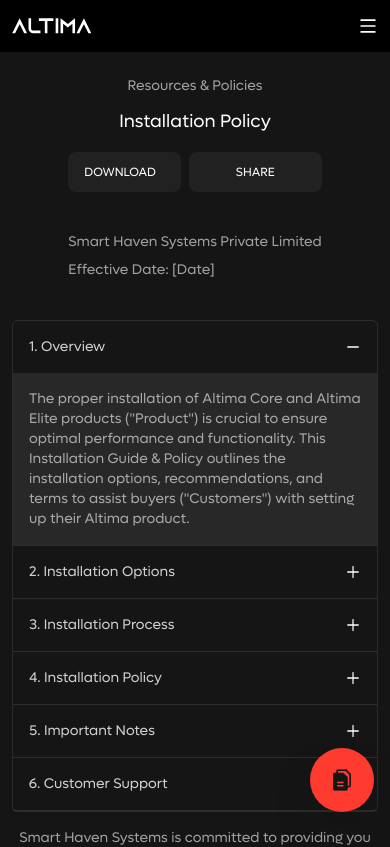
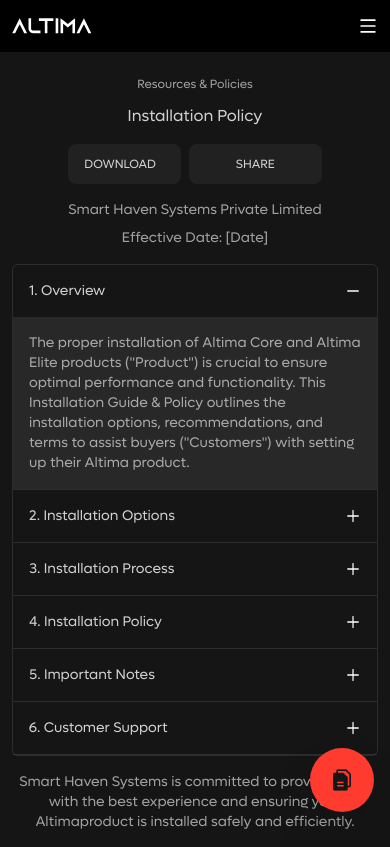
Before and after one commit to Dekatron322/altima, a Next.js app: page /installation-policy in a window 390 px wide. Shown: the top 847 px of the page. Built offline with nearby package versions, Linux system fonts and the light colour scheme.

Commit message:
installation policy

```diff
--- a/app/(auth)/installation-policy/page.tsx
+++ b/app/(auth)/installation-policy/page.tsx
@@ -208,20 +208,20 @@
     <section className="bg-black">
       <NewNav />
       <section id="specifications" className="paddings w-full   bg-[#151515] max-sm:px-3 xl:pt-32 ">
-        <div className="  w-full justify-between    xl:py-16">
+        <div className="  w-full justify-between">
           <div className="flex w-full items-center justify-center  gap-10 sm:flex">
             <div>
-              <p className="text-center   text-2xl  font-normal  text-[#FFFFFF99] max-sm:text-sm lg:text-2xl">
+              <p className="text-center   text-2xl  font-normal  text-[#FFFFFF99] max-xl:text-xs lg:text-2xl">
                 Resources & Policies
               </p>
-              <p className=" my-3 text-center  text-lg font-normal text-white  max-sm:my-3 md:text-xl md:leading-10 xl:text-3xl">
+              <p className=" my-3 text-center  text-lg font-normal text-[#ffffffcc] max-xl:text-base  max-sm:my-3 md:text-xl md:leading-10 xl:text-3xl">
                 Installation Policy
               </p>
 
               <div className="mt-4 flex w-full items-center justify-center gap-5 max-sm:gap-2 ">
                 <motion.a
                   href="/Altima Installation Guide & Policy.pdf"
-                  className="whitespace-nowrap rounded-lg bg-[#FFFFFF0D]   px-4 py-3 font-normal uppercase text-[#FFFFFF] max-sm:mb-3  max-sm:w-full max-sm:py-3 max-sm:text-xs "
+                  className="whitespace-nowrap rounded-lg bg-[#FFFFFF0D]   px-4 py-3 font-normal uppercase text-[#FFFFFFcc] max-sm:mb-3  max-sm:w-full max-sm:py-3 max-sm:text-xs "
                   whileHover={{ scale: 1.1 }}
                   whileTap={{ scale: 0.9 }}
                   target="_blank"
@@ -232,7 +232,7 @@
                 </motion.a>
 
                 <motion.button
-                  className="whitespace-nowrap rounded-lg bg-[#FFFFFF0D]   px-8 py-3 font-normal uppercase text-[#FFFFFF] max-sm:mb-3  max-sm:w-full max-sm:py-3 max-sm:text-xs "
+                  className="whitespace-nowrap rounded-lg bg-[#FFFFFF0D]   px-8 py-3 font-normal uppercase text-[#FFFFFFcc] max-sm:mb-3  max-sm:w-full max-sm:py-3 max-sm:text-xs "
                   whileHover={{ scale: 1.1 }}
                   whileTap={{ scale: 0.9 }}
                   onClick={() => {
@@ -256,7 +256,7 @@
                 </motion.button>
               </div>
 
-              <p className="my-6 w-full text-ellipsis text-sm font-normal text-[#FFFFFF99] max-sm:leading-7  md:text-center">
+              <p className="w-full text-ellipsis text-sm font-normal text-[#FFFFFF99] max-xl:text-center max-sm:leading-7 md:text-center  xl:my-6">
                 Smart Haven Systems Private Limited <br />
                 Effective Date: [Date]
               </p>
```
